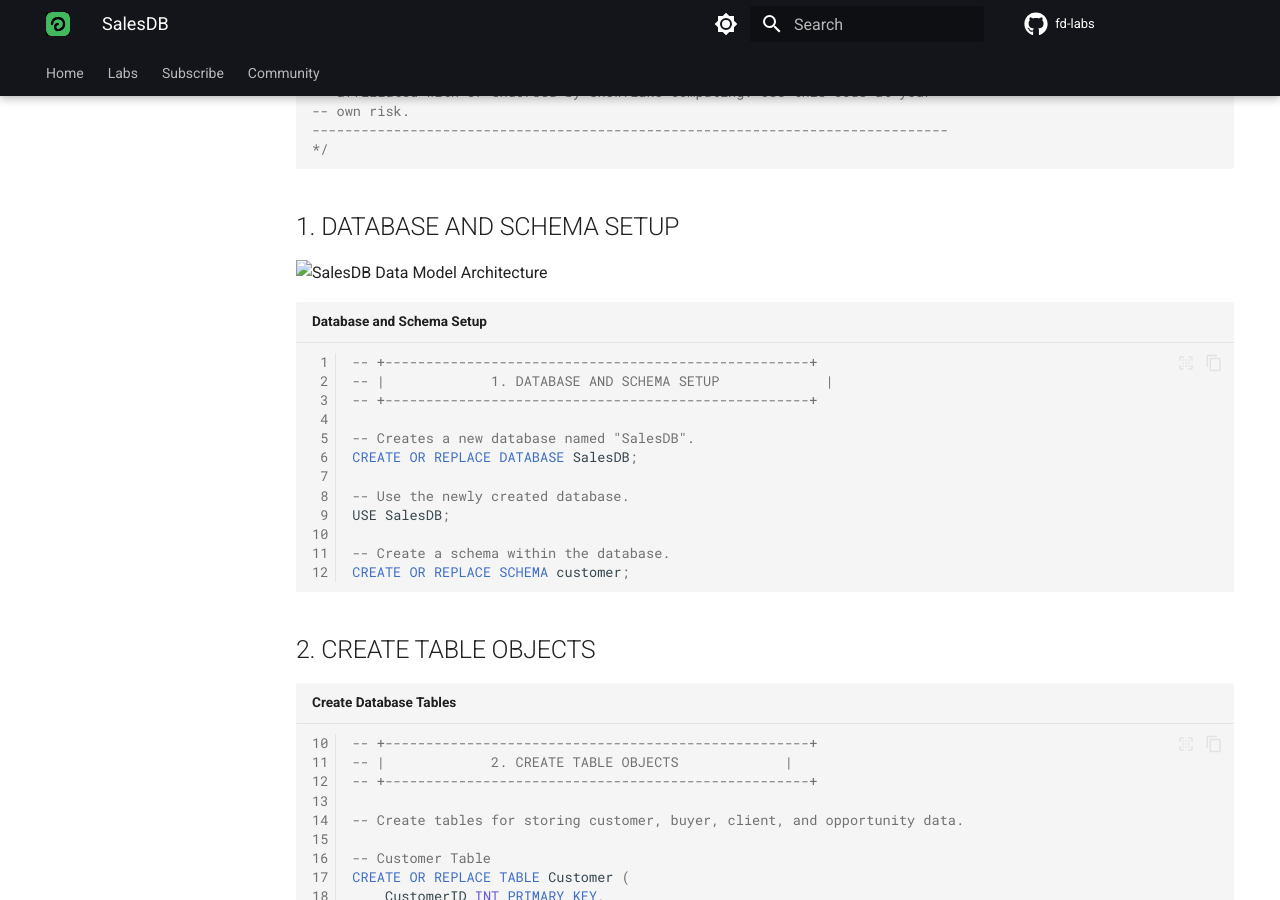
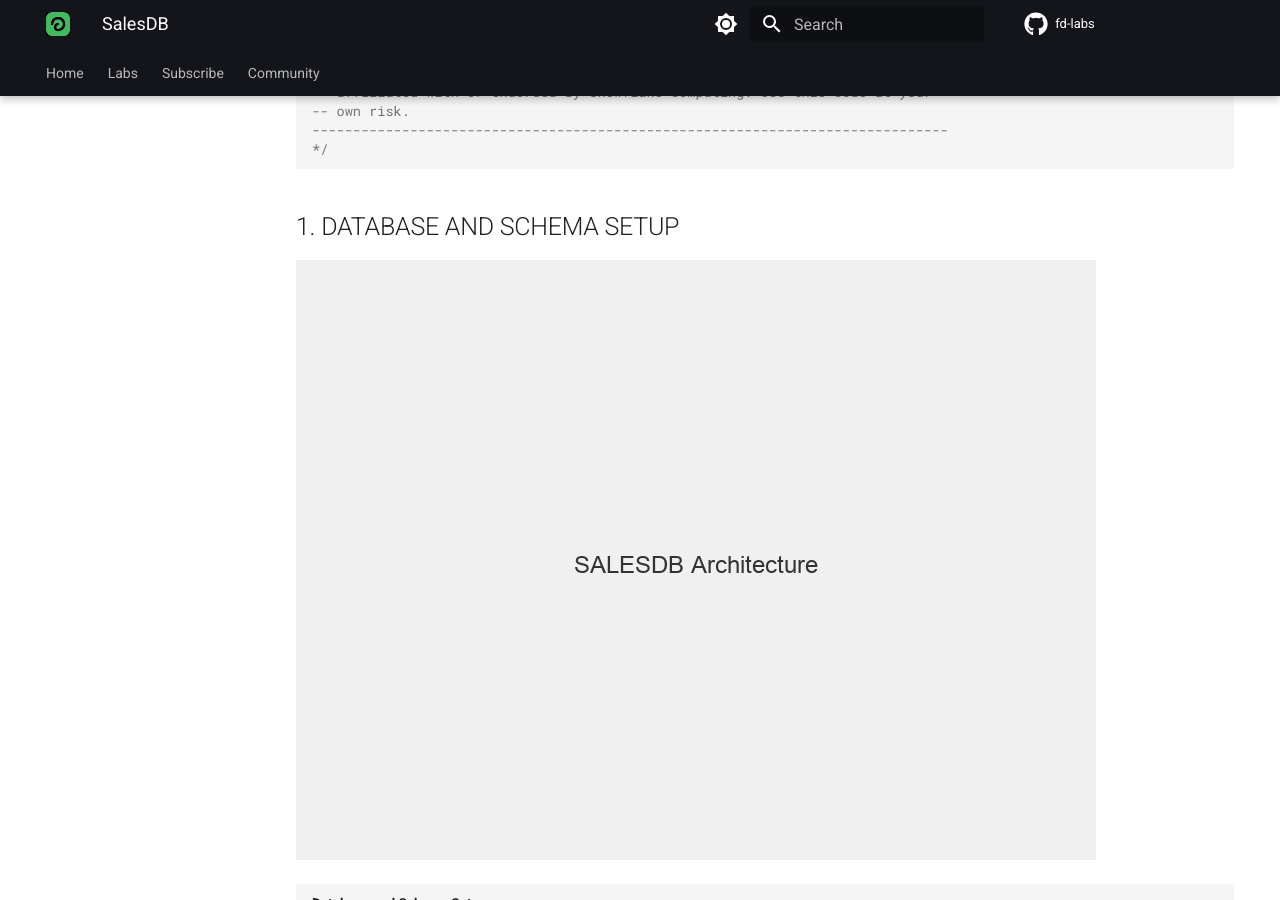
Before and after one commit to frulouis/fd-docs, an MkDocs documentation site: the page built from docs/labs/snowflake/common-models/salesdb-data-model.md, in a window 1280 px wide and 900 px high, scrolled down 692 px. Built offline with MkDocs 1.6.1 and Material for MkDocs 9.7.7, drawn with Linux system fonts in a browser that asks for light colours; comment, search, counter and statistics services are not loaded.

Commit message:
Fix SalesDB image paths to display correctly
- Updated all SalesDB image paths from ../../assets/images/ to ../../../assets/images/
- Fixed path resolution from docs/labs/snowflake/common-models/ to docs/assets/images/
- All 6 SalesDB images now display properly:
  - salesdb-architecture.png
  - salesdb-data-quality.png
  - salesdb-pii-tagging.png
  - salesdb-masking-policy.png
  - salesdb-rbac-architecture.png
  - salesdb-analytics-dashboard.png
- Resolved MkDocs build warnings for SalesDB images
- Images now show correctly on both local and deployed sites

````diff
--- a/docs/labs/snowflake/common-models/salesdb-data-model.md
+++ b/docs/labs/snowflake/common-models/salesdb-data-model.md
@@ -32,7 +32,7 @@ _DemoHub - SalesDB Data Model - Version 1.2.7 (updated 05/23/2024)_
 
 ## 1. DATABASE AND SCHEMA SETUP
 
-![SalesDB Data Model Architecture](../../assets/images/salesdb-architecture.png)
+![SalesDB Data Model Architecture](../../../assets/images/salesdb-architecture.png)
 
 ```sql title="Database and Schema Setup" linenums="1"
 -- +----------------------------------------------------+
@@ -106,7 +106,7 @@ CREATE OR REPLACE TABLE Opportunities (
 
 ## 3. INSERT SAMPLE DATA
 
-![SalesDB Data Quality Dashboard](../../assets/images/salesdb-data-quality.png)
+![SalesDB Data Quality Dashboard](../../../assets/images/salesdb-data-quality.png)
 
 ```sql title="Insert Sample Data with Quality Issues" linenums="106"
 -- +----------------------------------------------------+
@@ -247,7 +247,7 @@ AND ExpectedCloseDate BETWEEN CURRENT_DATE AND DATEADD(month, 1, CURRENT_DATE);
 
 ## 5. CREATE TAGS AND APPLY
 
-![SalesDB PII Tagging Implementation](../../assets/images/salesdb-pii-tagging.png)
+![SalesDB PII Tagging Implementation](../../../assets/images/salesdb-pii-tagging.png)
 
 ```sql title="Create and Apply Data Tags" linenums="247"
 -- +----------------------------------------------------+
@@ -292,7 +292,7 @@ ALTER TABLE Opportunities MODIFY COLUMN SalesStage SET TAG Sales_Stage = 'SalesS
 
 ## 6. CREATE MASKING AND APPLY TO TAGS/COLUMNS
 
-![SalesDB Data Masking Policy Flow](../../assets/images/salesdb-masking-policy.png)
+![SalesDB Data Masking Policy Flow](../../../assets/images/salesdb-masking-policy.png)
 
 ```sql title="Create Data Masking Policies" linenums="292"
 -- +----------------------------------------------------+
@@ -314,7 +314,7 @@ ALTER TAG PII SET MASKING POLICY mask_pii;
 
 ## 7. RBAC PRIVILEGES SETUP
 
-![SalesDB RBAC Architecture](../../assets/images/salesdb-rbac-architecture.png)
+![SalesDB RBAC Architecture](../../../assets/images/salesdb-rbac-architecture.png)
 
 ```sql title="Setup Role-Based Access Control" linenums="314"
 -- +----------------------------------------------------+
@@ -367,7 +367,7 @@ GRANT ROLE SalesRep TO USER Demo;
 
 ## 9. RESET DEMO ENVIRONMENT
 
-![SalesDB Analytics Dashboard](../../assets/images/salesdb-analytics-dashboard.png)
+![SalesDB Analytics Dashboard](../../../assets/images/salesdb-analytics-dashboard.png)
 
 ```sql title="Reset Demo Environment" linenums="367"
 -- +----------------------------------------------------+
````
